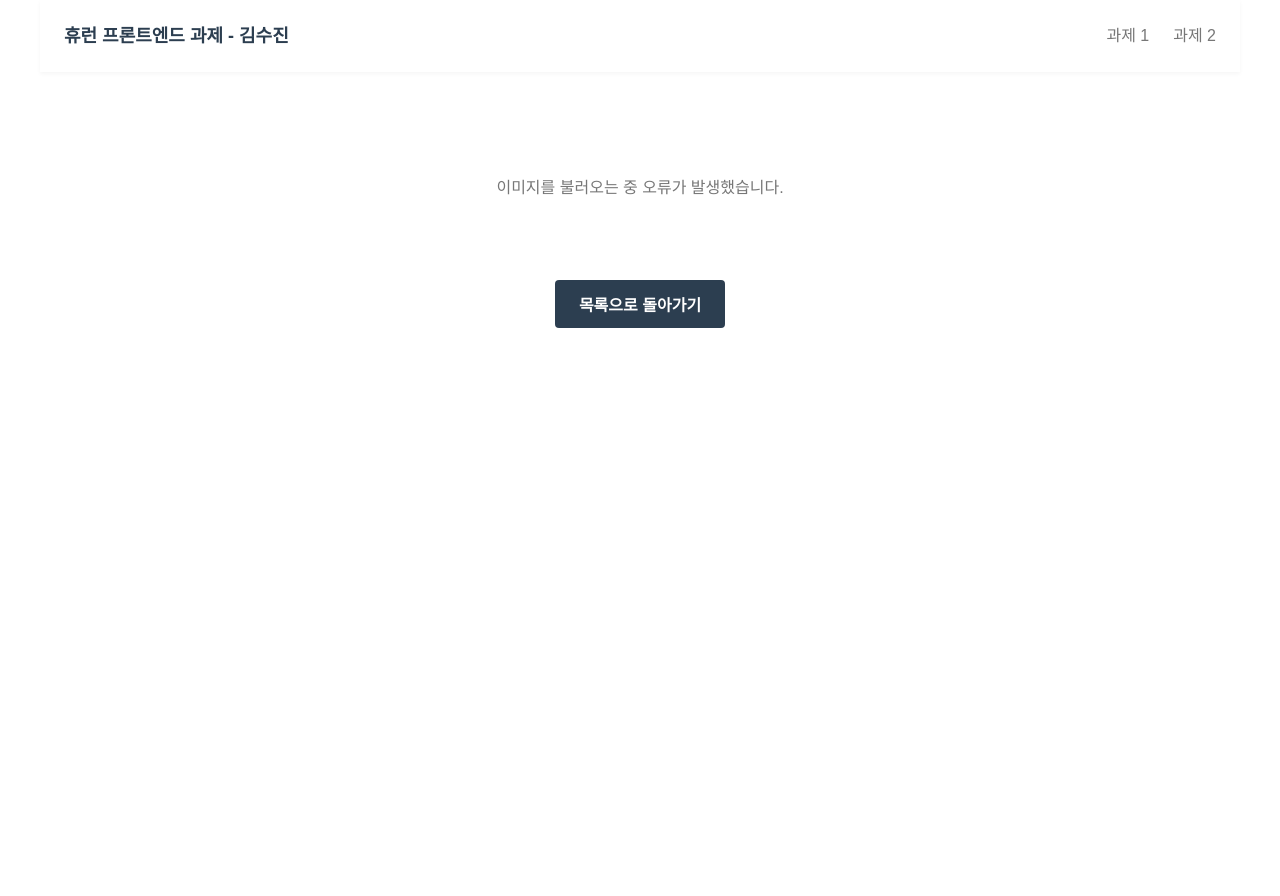
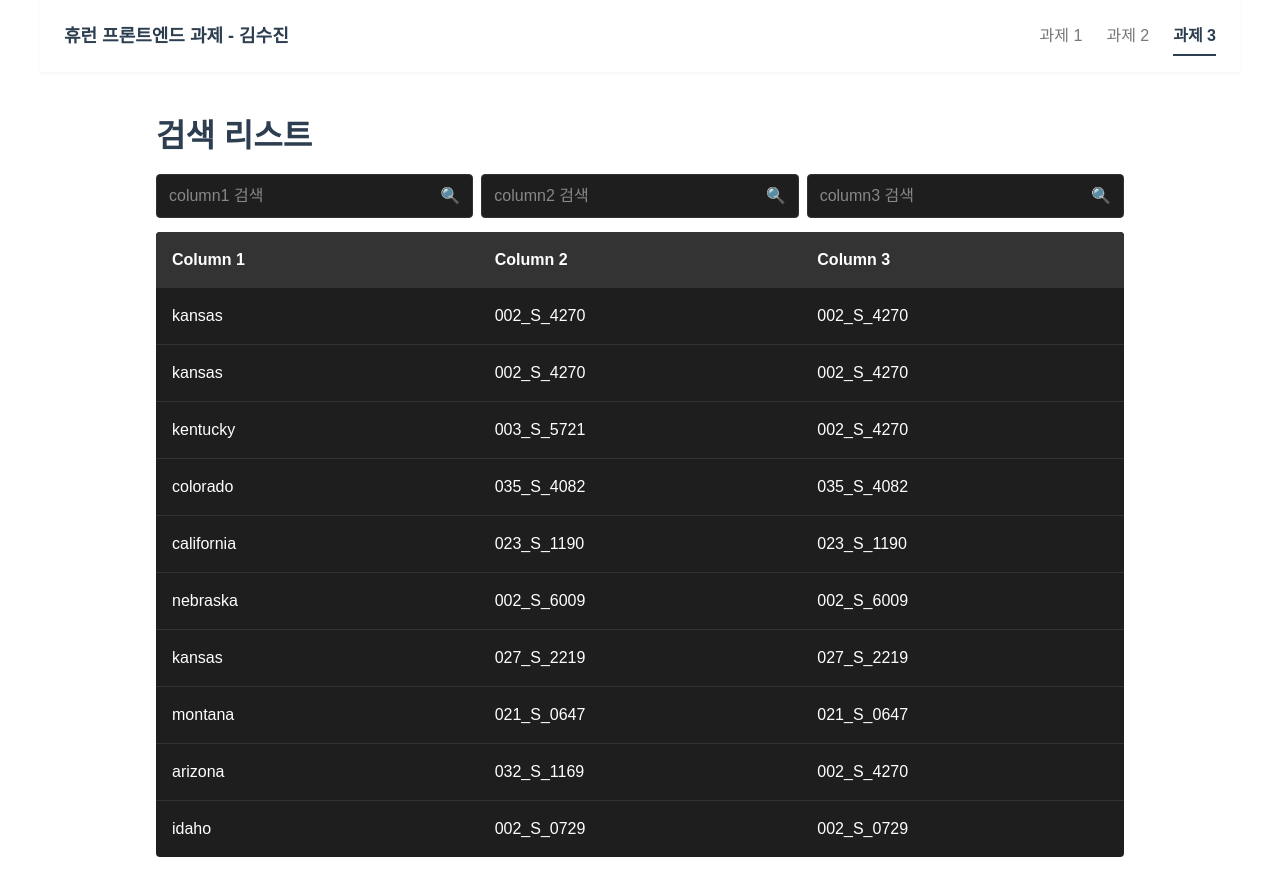
Before and after one commit to devSujinKim/sujinKim_heuron_project, a React (Vite) app: page /searchlist in a window 1280 px wide. Before the commit the page ends 800 px from the top, so only its background shows below. Built offline with nearby package versions, Linux system fonts and the light colour scheme; no server answers.

Commit message:
Feat: 검색 페이지

```diff
--- a/src/App.tsx
+++ b/src/App.tsx
@@ -4,6 +4,7 @@ import Layout from './components/Layout';
 import GalleryPage from './pages/gallery';
 import ImageDetailPage from './pages/gallery/detail';
 import CardGame from './pages/cardgame';
+import SearchList from './pages/searchlist';
 
 const App = () => {
   return (
@@ -14,6 +15,7 @@ const App = () => {
           <Route path="/" element={<GalleryPage />} />
           <Route path="/:id" element={<ImageDetailPage />} />
           <Route path="/cardgame" element={<CardGame />} />
+          <Route path="/searchlist" element={<SearchList />} />
         </Routes>
       </Layout>
     </>
--- a/src/components/Header/index.tsx
+++ b/src/components/Header/index.tsx
@@ -24,6 +24,9 @@ const Header = () => {
         <NavItem $active={isActive('/cardgame')}>
           <Link to="/cardgame">과제 2</Link>
         </NavItem>
+        <NavItem $active={isActive('/searchlist')}>
+          <Link to="/searchlist">과제 3</Link>
+        </NavItem>
       </Navigation>
     </HeaderContainer>
   );
--- /dev/null
+++ b/src/pages/searchlist/data.ts
@@ -0,0 +1,19 @@
+import { Item } from '.';
+
+export const sampleData: Item[] = [
+  { id: 1, column1: 'kansas', column2: '002_S_4270', column3: '002_S_4270' },
+  { id: 2, column1: 'kansas', column2: '002_S_4270', column3: '002_S_4270' },
+  { id: 3, column1: 'kentucky', column2: '003_S_5721', column3: '002_S_4270' },
+  { id: 4, column1: 'colorado', column2: '035_S_4082', column3: '035_S_4082' },
+  {
+    id: 5,
+    column1: 'california',
+    column2: '023_S_1190',
+    column3: '023_S_1190',
+  },
+  { id: 6, column1: 'nebraska', column2: '002_S_6009', column3: '002_S_6009' },
+  { id: 7, column1: 'kansas', column2: '027_S_2219', column3: '027_S_2219' },
+  { id: 8, column1: 'montana', column2: '021_S_0647', column3: '021_S_0647' },
+  { id: 9, column1: 'arizona', column2: '032_S_1169', column3: '002_S_4270' },
+  { id: 10, column1: 'idaho', column2: '002_S_0729', column3: '002_S_0729' },
+];
--- /dev/null
+++ b/src/pages/searchlist/index.tsx
@@ -0,0 +1,70 @@
+import { useState, useMemo } from 'react';
+import { Container, Title, SearchContainer } from './styles';
+import { sampleData } from './data';
+import SearchField from './_components/SearchField';
+import DataTable from './_components/DataTable';
+
+export interface Item {
+  id: number;
+  column1: string;
+  column2: string;
+  column3: string;
+}
+
+type SearchableColumn = keyof Pick<Item, 'column1' | 'column2' | 'column3'>;
+
+const columns: SearchableColumn[] = ['column1', 'column2', 'column3'];
+
+const SearchList = () => {
+  const [searchTerms, setSearchTerms] = useState({
+    column1: '',
+    column2: '',
+    column3: '',
+  });
+
+  const filteredData = useMemo(() => {
+    // 모든 검색어가 비어있으면 전체 데이터 반환
+    const hasActiveSearch = Object.values(searchTerms).some(
+      (term) => term !== ''
+    );
+    if (!hasActiveSearch) return sampleData;
+
+    return sampleData.filter((item) => {
+      // 모든 컬럼에 대해 검색 조건 확인 (AND 조건)
+      return columns.every((column) => {
+        const searchTerm = searchTerms[column];
+        // 검색어가 비어있으면 항상 true (해당 컬럼은 필터링하지 않음)
+        if (!searchTerm) return true;
+        // 검색어가 있으면 포함 여부 확인
+        return item[column].toLowerCase().includes(searchTerm.toLowerCase());
+      });
+    });
+  }, [searchTerms]);
+
+  const handleSearchChange = (column: string, value: string) => {
+    setSearchTerms((prev) => ({
+      ...prev,
+      [column]: value,
+    }));
+  };
+
+  return (
+    <Container>
+      <Title>검색 리스트</Title>
+      <SearchContainer>
+        {columns.map((column) => (
+          <SearchField
+            key={column}
+            placeholder={`${column} 검색`}
+            value={searchTerms[column]}
+            onChange={handleSearchChange}
+            column={column}
+          />
+        ))}
+      </SearchContainer>
+      <DataTable data={filteredData} searchTerms={searchTerms} />
+    </Container>
+  );
+};
+
+export default SearchList;
--- /dev/null
+++ b/src/pages/searchlist/styles.ts
@@ -0,0 +1,106 @@
+import styled from 'styled-components';
+
+export const Container = styled.div`
+  max-width: 1000px;
+  margin: 0 auto;
+  padding: 16px;
+`;
+
+export const Title = styled.h1`
+  margin-bottom: 14px;
+  color: ${({ theme }) => theme.colors.primary};
+`;
+
+export const SearchContainer = styled.div`
+  display: grid;
+  grid-template-columns: repeat(3, 1fr);
+  gap: 8px;
+  margin-bottom: 14px;
+`;
+
+export const SearchBox = styled.div`
+  position: relative;
+  background-color: #1e1e1e;
+  border-radius: 4px;
+  overflow: hidden;
+  border: 1px solid #333;
+`;
+
+export const SearchInput = styled.input`
+  width: 100%;
+  padding: 12px;
+  background-color: transparent;
+  border: none;
+  color: white;
+  padding-right: 40px;
+
+  &:focus {
+    outline: none;
+    border: 1px solid ${({ theme }) => theme.colors.primary};
+  }
+
+  &::placeholder {
+    color: #888;
+  }
+`;
+
+export const SearchIcon = styled.span`
+  position: absolute;
+  right: 12px;
+  top: 50%;
+  transform: translateY(-50%);
+  color: #888;
+`;
+
+export const Table = styled.table`
+  width: 100%;
+  border-collapse: collapse;
+  background-color: #1e1e1e;
+  border-radius: 4px;
+  overflow: hidden;
+  table-layout: fixed;
+`;
+
+export const TableHead = styled.thead`
+  background-color: #333;
+`;
+
+export const TableHeader = styled.th`
+  padding: 16px;
+  width: 33.33%;
+  text-align: left;
+  color: white;
+  font-weight: bold;
+  overflow: hidden;
+  text-overflow: ellipsis;
+  white-space: nowrap;
+`;
+
+export const TableRow = styled.tr`
+  border-bottom: 1px solid #333;
+
+  &:last-child {
+    border-bottom: none;
+  }
+`;
+
+export const TableCell = styled.td`
+  padding: 16px;
+  text-align: left;
+  color: white;
+  overflow: hidden;
+  text-overflow: ellipsis;
+  white-space: nowrap;
+`;
+
+export const HighlightedText = styled.span`
+  background-color: #61d366;
+  padding: 0 2px;
+  border-radius: 2px;
+`;
+
+export const EmptyMessage = styled.td`
+  text-align: center;
+  padding: 16px;
+  color: #888;
+`;
```
